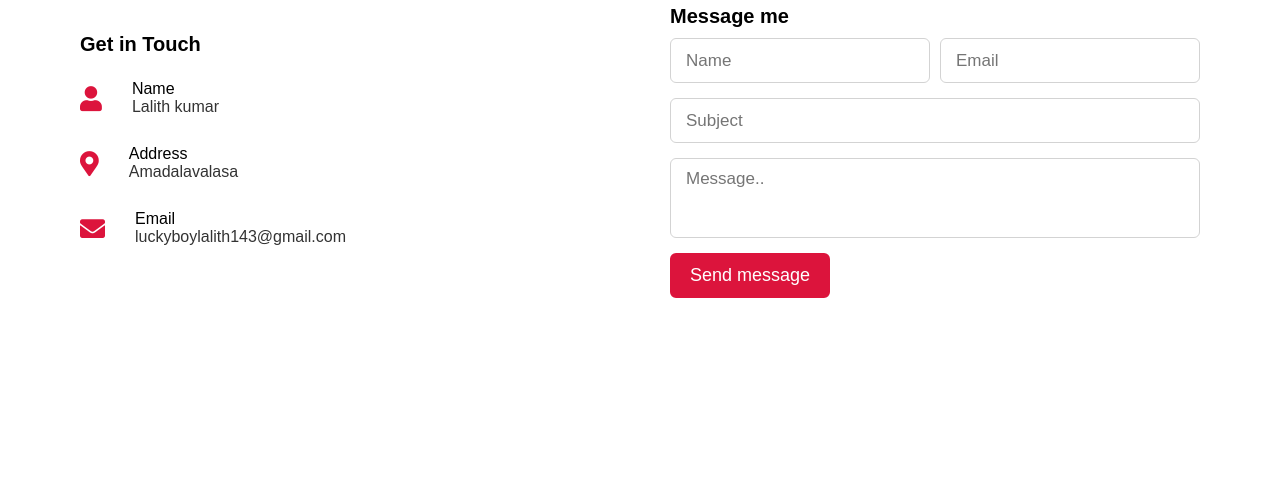
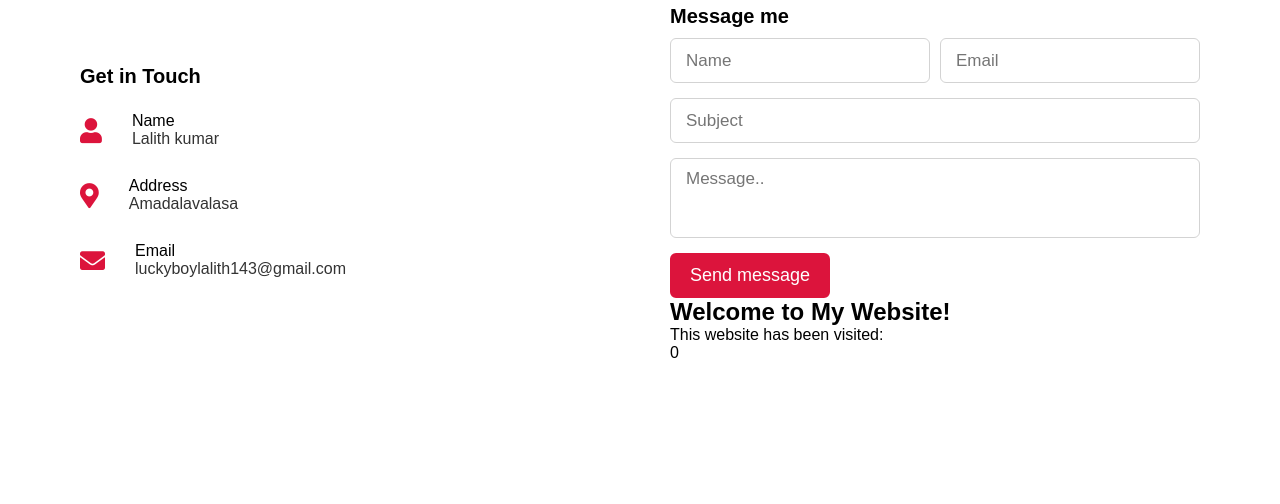
Before and after one commit to Lalithhh16/portfolio, a plain HTML site: page index.html in a window 1280 px wide. Shown: the part 2775-3279 px from the top of the page. Drawn offline with nearby package versions, Linux system fonts and the light colour scheme.

Commit message:
Update index.html

```diff
--- a/index.html
+++ b/index.html
@@ -206,6 +206,11 @@
                         <div class="button-area">
                             <button type="submit">Send message</button>
                         </div>
+                        <!-- counter-->
+  <h1 class="counter">Welcome to My Website!</h1>
+  <p class="counter">This website has been visited:</p>
+  <p class="counter" id="visit-count">0</p>
+<!--counter end-->
                     </form>
                 </div>
             </div>
```
